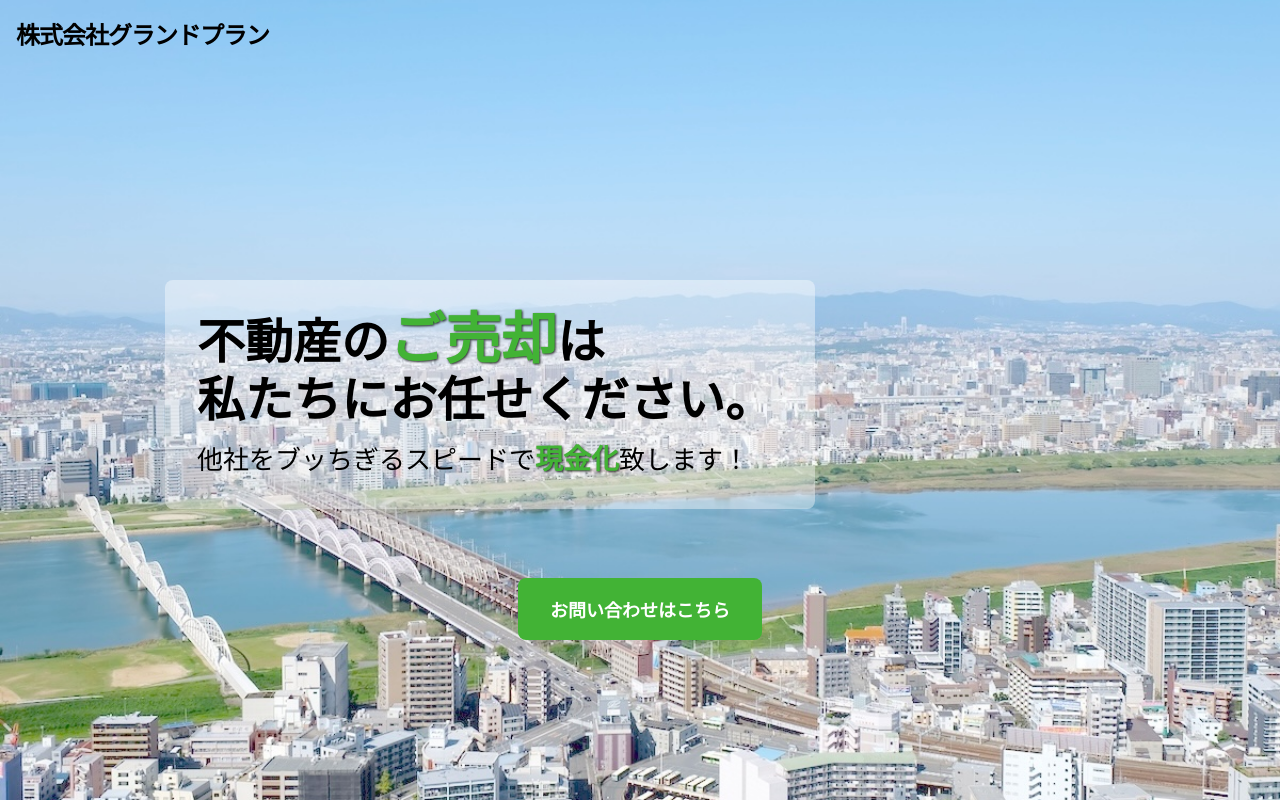
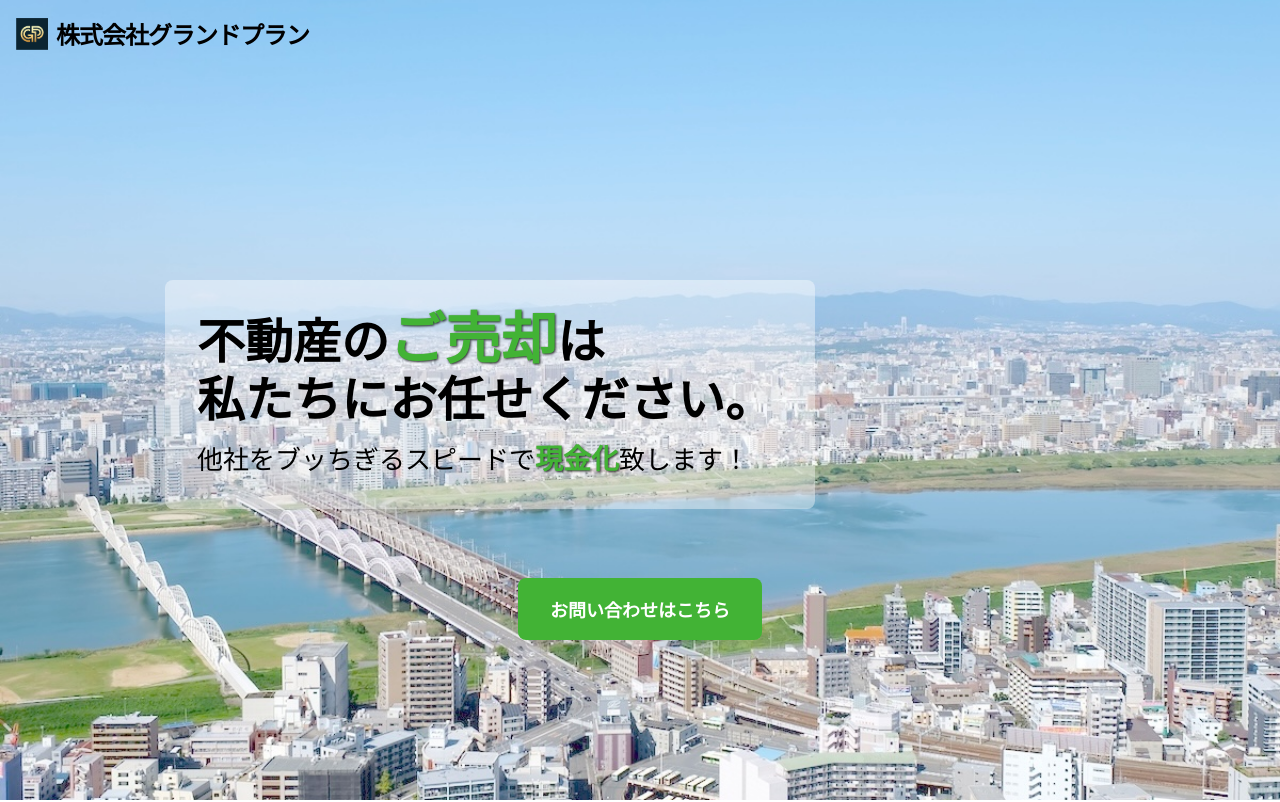
Before and after one commit to gradplan/grandplan.github.io, a website built with Parcel: page src/index.html in a window 1280 px wide. Shown: the top 802 px of the page. Built offline with nearby package versions, Linux system fonts and the light colour scheme; a web font is replaced by a local one.

Commit message:
ロゴの追加&住所の変更

```diff
--- a/src/index.html
+++ b/src/index.html
@@ -15,7 +15,12 @@
     <div class="body_inner">
       <section class="mainvisual_section">
         <div class="mainvisual_section_inner">
-          <h1 class="corp_name">株式会社グランドプラン</h1>
+          <h1 class="corp_name">
+            <div class="logo_wrapper">
+              <img src="./img/logo-gp.png" alt="株式会社グランドプラン" class="logo">
+            </div>
+            <div class="corp_name_text">株式会社グランドプラン</div>
+          </h1>
 
           <div class="copy_box">
             <p class="maincopy animation delay right">不動産の<strong>ご売却</strong>は<br/>私たちに<br class="sp-only" />お任せください。</h1>
@@ -74,7 +79,7 @@
             </tr>
             <tr>
               <th>所在地</th>
-              <td>〒580-0014<br/>大阪府大阪市北堀江1丁目1番7号<br/>四ツ橋日生ビル601号室</td>
+              <td>〒580-0014<br/>大阪府大阪市西区北堀江1丁目1番7号<br/>四ツ橋日生ビル601号室</td>
             </tr>
             <!--
             <tr>
@@ -104,15 +109,15 @@
                   <div class="contact_btn_wrapper">
                     <a href="https://docs.google.com/forms/d/e/1FAIpQLSfQtcBcrLih2GteCUQkMjly1PmxShO7C2o4bNJMDyb1Vkc8Bg/viewform" class="contact_btn" target="_blank">フォームを開く</a>
                   </div>
-                  <!--
                   <h3 class="contact_title">お電話はこちら</h3>
                   <div class="contact_tel_box">
                     <div class="contact_btn_wrapper">
-                      <a class="contact_btn" href="#">000-0000-0000</a><br/>
+                      <a class="contact_btn" href="tel:0666069592">06-6606-9592</a><br/>
                     </div>
+                    <!--
                     <span class="contact_tel_subinfo">※受付時間: 9:00〜18:00（土日祝日を除く）</span>
+                    -->
                   </div>
-                  -->
                 </div>
               </div>
               <div class="contact_img_wrapper animation right">
--- a/src/style/main.scss
+++ b/src/style/main.scss
@@ -110,6 +110,29 @@ $maxContentWidth: 1440px;
       font-size: 24px;
       padding: 16px;
       letter-spacing: -1px;
+      display: flex;
+      gap: 8px;
+      align-items: center;
+
+      @media (max-width: $breakpointSmallPc) {
+        padding: 12px;
+      }
+
+      .logo_wrapper {
+        display: flex;
+        align-items: center;
+        gap: 8px;
+
+        .logo {
+          width: 32px;
+          height: 32px;
+        }
+      }
+
+      .corp_name_text {
+        font-family: $mincho;
+        font-weight: bold;
+      }
     }
 
     .copy_box {
```
Also changed, not shown: src/img/logo-gp.png (added).
